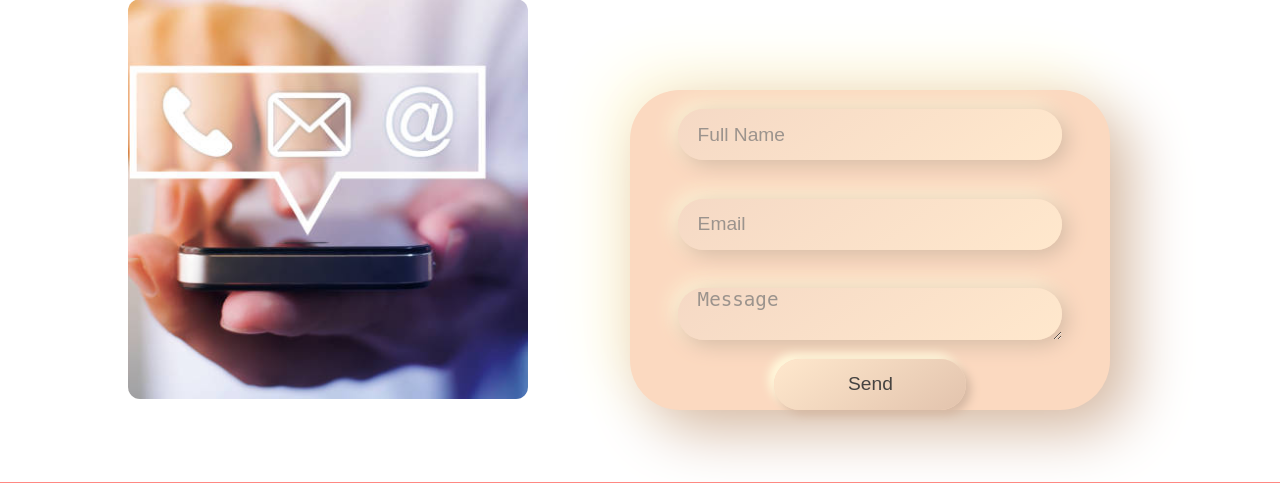
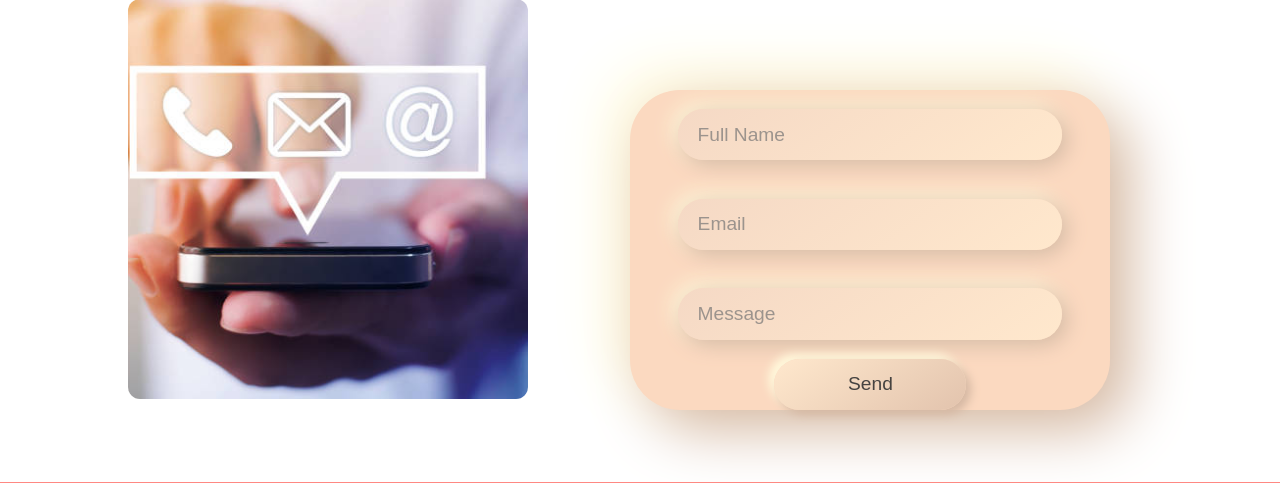
Before and after one commit to Ankita-201/Portfolio_Website, a Flask app: page / in a window 1280 px wide. Shown: the part 3926-4409 px from the top of the page. Run offline with Flask 2, Linux system fonts and the light colour scheme; data that the repository does not hold is empty.

Commit message:
My commit change.

```diff
--- a/templates/index.html
+++ b/templates/index.html
@@ -166,7 +166,7 @@
                         <form action="/", method="POST">
                           <input type="text" class="input" placeholder="Full Name" name="name" id="name"/>
                           <input type="text" class="input" placeholder="Email" name="email" id="email"/>
-                          <textarea type="text" class="input" placeholder="Message" name="message" id="message" cols="30" rows="10" ></textarea>
+                          <input type="text" class="input" placeholder="Message" name="message" id="message"/>
                           <input type="submit" class="btn" onclick="show_alert();" value="Send" />
                         </form>
                     </div>
```
